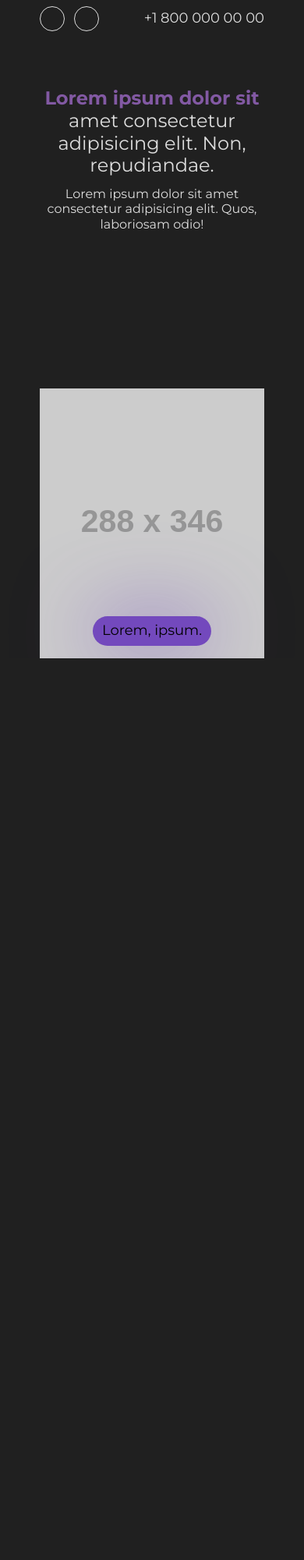
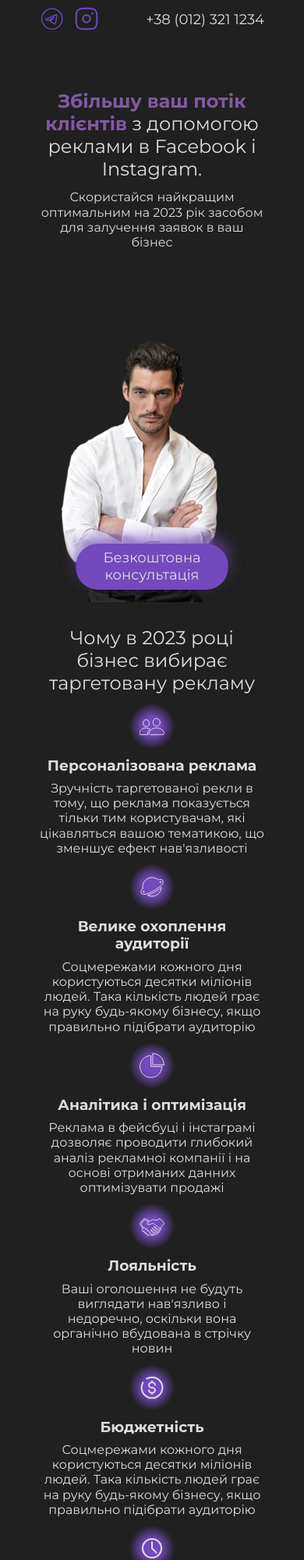
Before and after one commit to Rostyslav-Stetsyk/gariachiy-agency, a website: page index.html in a window 390 px wide. Shown: the top 2000 px of the page at 78% size. Before the commit the page ends 844 px from the top, so only its background shows below. Drawn offline with nearby package versions, Linux system fonts and the light colour scheme; placeholder pictures from the web are drawn by us.

Commit message:
benefits mobile done

```diff
--- a/css/style.css
+++ b/css/style.css
@@ -44,6 +44,10 @@ body {
     color: #ddd;
 }
 
+.section {
+    padding: 32px 0;
+}
+
 .container {
     max-width: 320px;
     margin: 0 auto;
@@ -56,10 +60,21 @@ body {
     font-size: 18px;
     border: none;
     background-color: #7349bd;
-    box-shadow: rgb(115 73 189 / 70%) 0px 0px 100px 2px;
+    color: #ddd;
+    box-shadow: rgb(115 73 189 / 70%) 0px -10px 20px;
+}
+
+.title {
+    text-align: center;
+    font-weight: 400;
+    font-size: 24px;
 }
 
 /* header */
+
+.header.section {
+    padding: 0;
+}
 
 .header .container {
     display: flex;
@@ -76,10 +91,11 @@ body {
 
 .social-link {
     display: block;
-    width: 32px;
-    height: 32px;
-    border: solid 1px #ddd;
-    border-radius: 50%;
+
+    & svg {
+        stroke: #7349bd;
+        fill: transparent;
+    }
 }
 
 .tel-link {
@@ -88,15 +104,16 @@ body {
 
 /* hero */
 .hero.section {
-    margin-top: 64px;
-    height: calc(100vh - 48px - 64px);
+    position: relative;
+    padding-top: 64px;
+    padding-bottom: 0;
+    height: calc(100vh - 48px);
+    max-height: 720px;
+    overflow: hidden;
 }
 
 .hero .title {
     position: relative;
-    font-weight: 400;
-    font-size: 24px;
-    text-align: center;
 
     & span {
         font-weight: 700;
@@ -122,3 +139,36 @@ body {
     position: absolute;
     bottom: 0;
 }
+
+/* benefits */
+
+.benefits-list {
+    display: flex;
+    flex-direction: column;
+    gap: 8px;
+    margin-top: 8px;
+}
+
+.benefits-item {
+    display: flex;
+    flex-direction: column;
+    align-items: center;
+    text-align: center;
+    gap: 8px;
+
+    & svg {
+        position: absolute;
+        stroke: #ddd;
+        fill: transparent;
+        top: 50%;
+        left: 50%;
+        transform: translate(-50%, -50%);
+    }
+}
+
+.icon-bg {
+    position: relative;
+    width: 64px;
+    height: 64px;
+    background: radial-gradient(circle, #7349bd 25%, transparent 65%);
+}
--- a/index.html
+++ b/index.html
@@ -1,5 +1,5 @@
 <!DOCTYPE html>
-<html lang="en">
+<html lang="ua">
   <head>
     <meta charset="UTF-8" />
     <meta name="viewport" content="width=device-width, initial-scale=1.0" />
@@ -23,32 +23,123 @@
     <header class="section header">
       <div class="container">
         <div class="block-social">
-          <a class="social-link" href="#"><div></div></a>
-          <a class="social-link" href="#"><div></div></a>
+          <a class="social-link" href="#">
+            <svg width="32" height="32">
+              <use href="./img/symbol-defs.svg#icon-telegram" />
+            </svg>
+          </a>
+          <a class="social-link" href="#">
+            <svg width="32" height="32">
+              <use href="./img/symbol-defs.svg#icon-instagram" />
+            </svg>
+          </a>
         </div>
-        <a class="tel-link" href="tel:+380121234567">+1 800 000 00 00</a>
+        <a class="tel-link" href="tel:+380121234567">+38 (012) 321 1234</a>
       </div>
     </header>
     <main>
       <section class="hero section">
         <div class="container">
           <h1 class="title">
-            <span> Lorem ipsum dolor sit</span>
-            amet consectetur adipisicing elit. Non, repudiandae.
+            <span>Збільшу ваш потік клієнтів</span>
+            з допомогою реклами в Facebook і Instagram.
           </h1>
           <p class="text">
-            Lorem ipsum dolor sit amet consectetur adipisicing elit. Quos,
-            laboriosam odio!
+            Скористайся найкращим оптимальним на 2023 рік засобом для залучення
+            заявок в ваш бізнес
           </p>
-          <button type="button" class="button">Lorem, ipsum.</button>
+          <button type="button" class="button">Безкоштовна консультація</button>
           <picture class="photo"
             ><source srcset="" />
             <source srcset="" />
-            <img
-              width="288"
-              height="346"
-              src="https://dummyimage.com/288x346/636363/0011ff.jpg"
+            <img width="288" src="./img/hero-mob.png"
           /></picture>
+        </div>
+      </section>
+
+      <section class="benefits section">
+        <div class="container">
+          <h2 class="title">
+            Чому в 2023 році бізнес вибирає таргетовану рекламу
+          </h2>
+          <ul class="benefits-list">
+            <li class="benefits-item">
+              <div class="icon-bg">
+                <svg width="32" height="32">
+                  <use href="./img/symbol-defs.svg#icon-person" />
+                </svg>
+              </div>
+              <h3>Персоналізована реклама</h3>
+              <p>
+                Зручність таргетованої рекли в тому, що реклама показується
+                тільки тим користувачам, які цікавляться вашою тематикою, що
+                зменшує ефект нав'язливості
+              </p>
+            </li>
+            <li class="benefits-item">
+              <div class="icon-bg">
+                <svg width="32" height="32">
+                  <use href="./img/symbol-defs.svg#icon-planet" />
+                </svg>
+              </div>
+              <h3>Велике охоплення аудиторії</h3>
+              <p>
+                Соцмережами кожного дня користуються десятки міліонів людей.
+                Така кількість людей грає на руку будь-якому бізнесу, якщо
+                правильно підібрати аудиторію
+              </p>
+            </li>
+            <li class="benefits-item">
+              <div class="icon-bg">
+                <svg width="32" height="32">
+                  <use href="./img/symbol-defs.svg#icon-diagram" />
+                </svg>
+              </div>
+              <h3>Аналітика і оптимізація</h3>
+              <p>
+                Реклама в фейсбуці і інстаграмі дозволяє проводити глибокий
+                аналіз рекламної компанії і на основі отриманих данних
+                оптимізувати продажі
+              </p>
+            </li>
+            <li class="benefits-item">
+              <div class="icon-bg">
+                <svg width="32" height="32">
+                  <use href="./img/symbol-defs.svg#icon-handshake" />
+                </svg>
+              </div>
+              <h3>Лояльність</h3>
+              <p>
+                Ваші оголошення не будуть виглядати нав'язливо і недоречно,
+                оскільки вона органічно вбудована в стрічку новин
+              </p>
+            </li>
+            <li class="benefits-item">
+              <div class="icon-bg">
+                <svg width="32" height="32">
+                  <use href="./img/symbol-defs.svg#icon-dollar" />
+                </svg>
+              </div>
+              <h3>Бюджетність</h3>
+              <p>
+                Соцмережами кожного дня користуються десятки міліонів людей.
+                Така кількість людей грає на руку будь-якому бізнесу, якщо
+                правильно підібрати аудиторію
+              </p>
+            </li>
+            <li class="benefits-item">
+              <div class="icon-bg">
+                <svg width="32" height="32">
+                  <use href="./img/symbol-defs.svg#icon-time" />
+                </svg>
+              </div>
+              <h3>Лояльність</h3>
+              <p>
+                Результати рекламної компанії можна побачити вже на наступний
+                день після запуску
+              </p>
+            </li>
+          </ul>
         </div>
       </section>
     </main>
```
Also changed, not shown: img/hero-mob.png (added), img/symbol-defs.svg (added).
